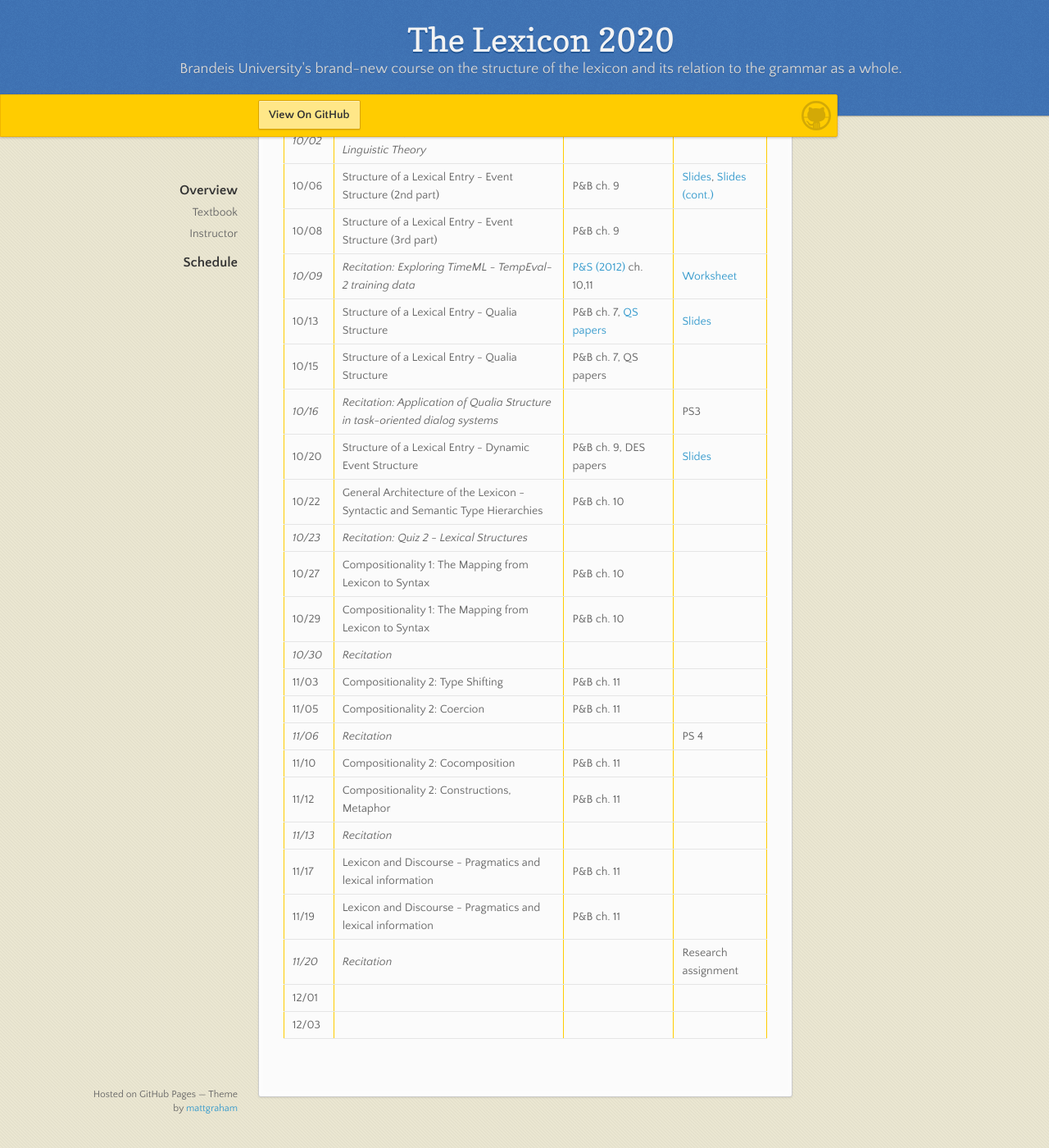
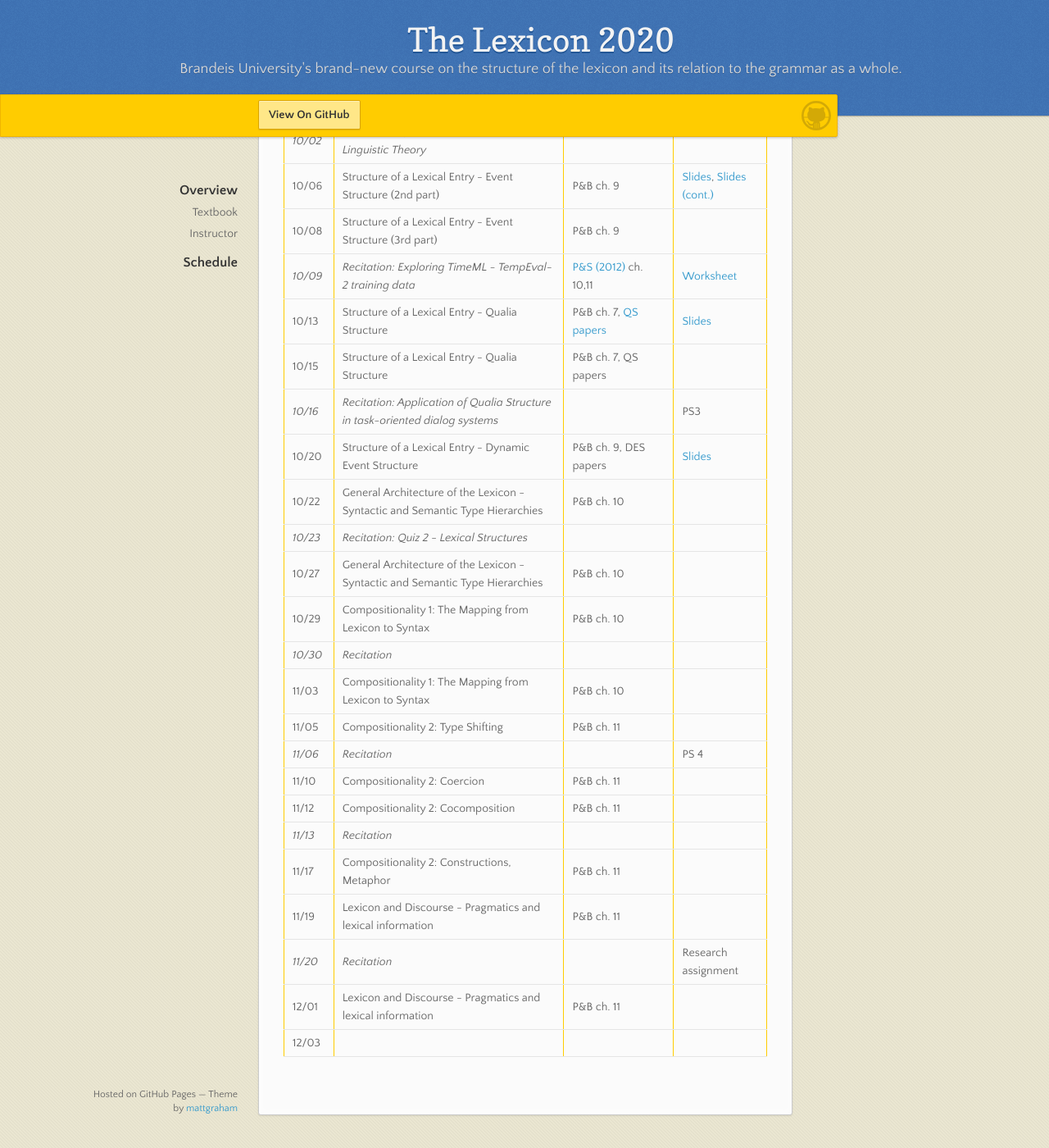
Before and after one commit to the-lexicon-2020/the-lexicon-2020.github.io, a Jekyll site: the page built from _pages/index.markdown, in a window 1280 px wide and 1400 px high, scrolled down 1558 px. Shown: the whole window at 82% size. Built offline with Jekyll 4.4.1, drawn with Linux system fonts in a browser that asks for light colours; our own code applies the rules of GitHub Pages for plain Markdown files; before the commit the page ends 2936 px from its top, so only the background shows below that.

Commit message:
fix schedule (add missing days) (cont)

```diff
--- a/_pages/index.markdown
+++ b/_pages/index.markdown
@@ -53,17 +53,17 @@ Professor [James Pustejovsky](mailto:jamesp@brandeis.edu)
 10/20 | Structure of a Lexical Entry - Dynamic Event Structure | P&B ch. 9, DES papers | [Slides](https://brandeis.box.com/s/sudcbnxi55rwdko6u67ddnl9l2hvr86w)
 10/22 | General Architecture of the Lexicon - Syntactic and Semantic Type Hierarchies | P&B ch. 10 |
 *10/23* | *Recitation: Quiz 2 - Lexical Structures* | |
-10/27 | Compositionality 1: The Mapping from Lexicon to Syntax | P&B ch. 10 |
+10/27 | General Architecture of the Lexicon - Syntactic and Semantic Type Hierarchies | P&B ch. 10 |
 10/29 | Compositionality 1: The Mapping from Lexicon to Syntax | P&B ch. 10 |
 *10/30* | *Recitation* | |
-11/03 | Compositionality 2:  Type Shifting | P&B ch. 11 |
-11/05 | Compositionality 2: Coercion  | P&B ch. 11 |
+11/03 | Compositionality 1: The Mapping from Lexicon to Syntax | P&B ch. 10 |
+11/05 | Compositionality 2:  Type Shifting | P&B ch. 11 |
 *11/06* | *Recitation* | | PS 4
-11/10 | Compositionality 2: Cocomposition | P&B ch. 11 |
-11/12 | Compositionality 2: Constructions, Metaphor | P&B ch. 11 |
+11/10 | Compositionality 2: Coercion  | P&B ch. 11 |
+11/12 | Compositionality 2: Cocomposition | P&B ch. 11 |
 *11/13* | *Recitation* | |
-11/17 | Lexicon and Discourse - Pragmatics and lexical information | P&B ch. 11 |
+11/17 | Compositionality 2: Constructions, Metaphor | P&B ch. 11 |
 11/19 | Lexicon and Discourse - Pragmatics and lexical information | P&B ch. 11 |
 *11/20* | *Recitation* | | Research assignment
-12/01 | | |
+12/01 | Lexicon and Discourse - Pragmatics and lexical information | P&B ch. 11 |
 12/03 | | |
```
